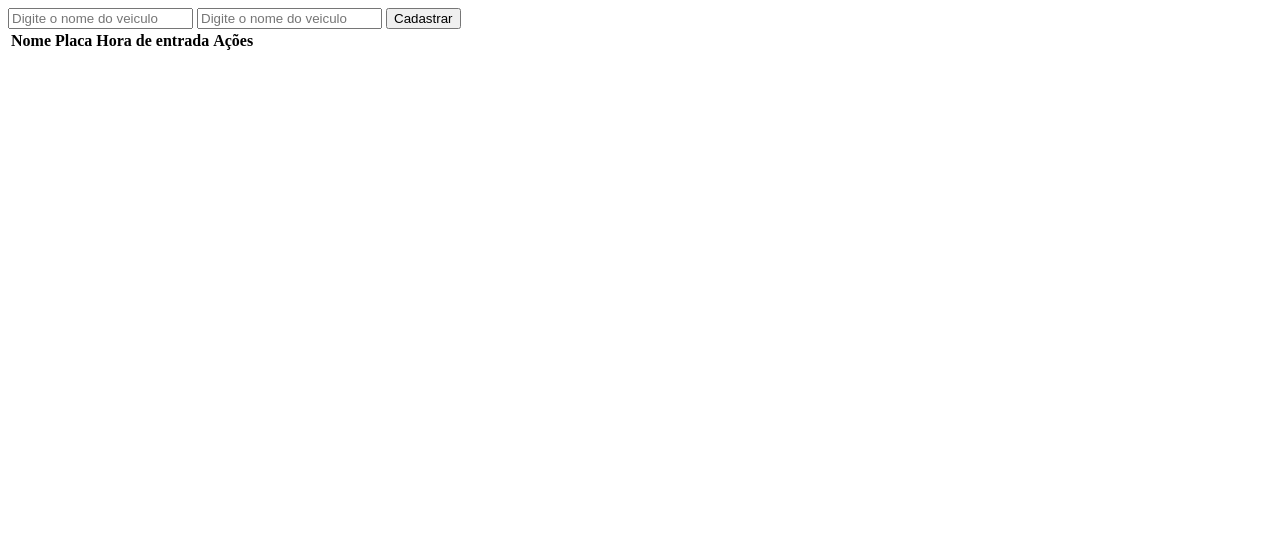
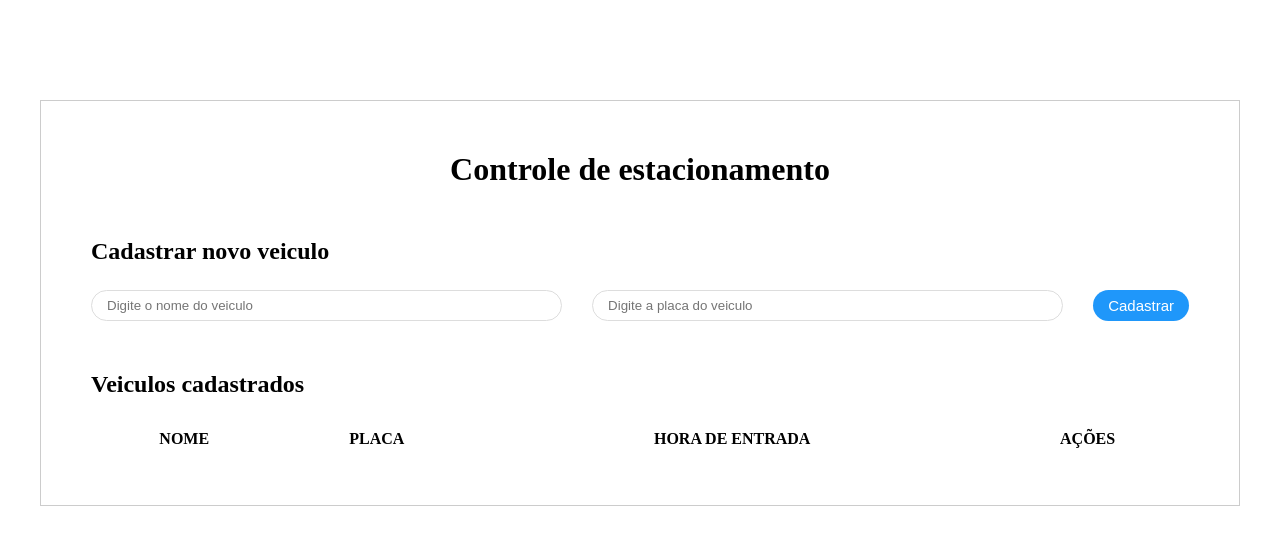
Before and after one commit to phenriquesantos/sistema-estacionamento-ts, a plain HTML site: page index.html in a window 1280 px wide. Drawn offline with Linux system fonts and the light colour scheme.

Commit message:
css básico adicionado

```diff
--- a/index.html
+++ b/index.html
@@ -5,13 +5,119 @@
   <meta charset="UTF-8">
   <meta name="viewport" content="width=device-width, initial-scale=1.0">
   <title>Estacionamento</title>
+
+  <style>
+    * {
+      margin: 0;
+      padding: 0;
+      box-sizing: border-box;
+    }
+
+    .container {
+      max-width: 1200px;
+      margin: 0 auto;
+      border: 1px solid #ccc;
+      margin-top: 100px;
+      padding: 50px;
+    }
+
+    h1 {
+      text-align: center;
+      margin-bottom: 50px;
+    }
+
+    h2 {
+      margin-bottom: 25px;
+    }
+
+    table {
+      width: 100%;
+    }
+
+    tbody tr {
+      background-color: #f0f0f0;
+    }
+
+    tbody tr:nth-child(even) {
+      background-color: #e4e3e3;
+    }
+
+    td {
+      padding: 5px;
+      text-align: center;
+      border: none;
+      display: table-cell;
+    }
+
+    th {
+      text-transform: uppercase;
+      text-align: center;
+      padding: 5px;
+      border-bottom: 1px #ccc;
+    }
+
+    #form-cadastrar {
+      margin-bottom: 50px;
+      display: flex;
+      flex-direction: row;
+      gap: 30px;
+    }
+
+    #form-cadastrar input {
+      padding: 7px 15px;
+      border: 1px solid #ddd;
+      border-radius: 1rem;
+      width: 100%;
+    }
+
+    .btn {
+      padding: 7px 15px;
+      border-radius: 1rem;
+      cursor: pointer;
+      border: none;
+    }
+
+    .btn-primary {
+      background-color: rgba(30, 151, 250, 0.993);
+      color: white;
+      font-size: 15px;
+
+    }
+
+    .btn-primary:hover {
+      background-color: rgba(24, 117, 194, 0.993);
+      color: white;
+    }
+
+    .btn-danger {
+      background-color: rgba(223, 11, 46, 0.993);
+      color: white;
+      font-size: 15px;
+
+    }
+
+    .btn-danger:hover {
+      background-color: rgba(189, 12, 42, 0.993);
+      color: white;
+    }
+  </style>
 </head>
 
 <body>
+
+  <div class="container">
+
+    <h1>Controle de estacionamento</h1>
+
+    <h2>Cadastrar novo veiculo</h2>
+    <form id="form-cadastrar">
       <input type="text" placeholder="Digite o nome do veiculo" id="nome" autocomplete="false">
-  <input type="text" placeholder="Digite o nome do veiculo" id="placa" autocomplete="false">
-  <button type="submit" id="cadastrar">Cadastrar</button>
+      <input type="text" placeholder="Digite a placa do veiculo" id="placa" autocomplete="false">
+      <button type="submit" id="cadastrar" class="btn btn-primary">Cadastrar</button>
+    </form>
 
+    <div class="listagem">
+      <h2>Veiculos cadastrados</h2>
       <table>
         <thead>
           <th>Nome</th>
@@ -21,6 +127,8 @@
         </thead>
         <tbody id="patio"></tbody>
       </table>
+    </div>
+  </div>
 
   <script src="app.js"></script>
 </body>
```
Also changed, not shown: 1 other file. Lines whose indentation alone changed are shown as unchanged.
